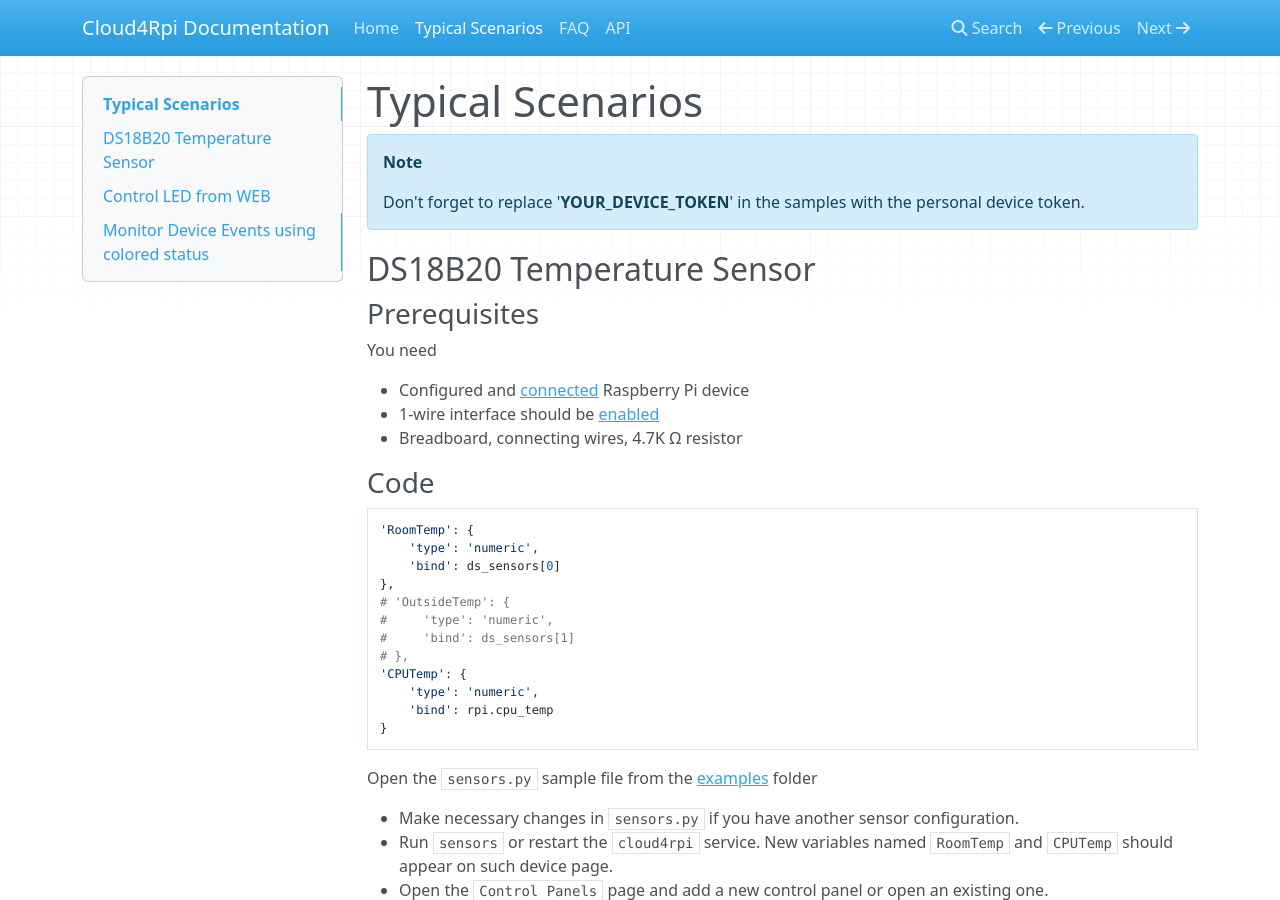
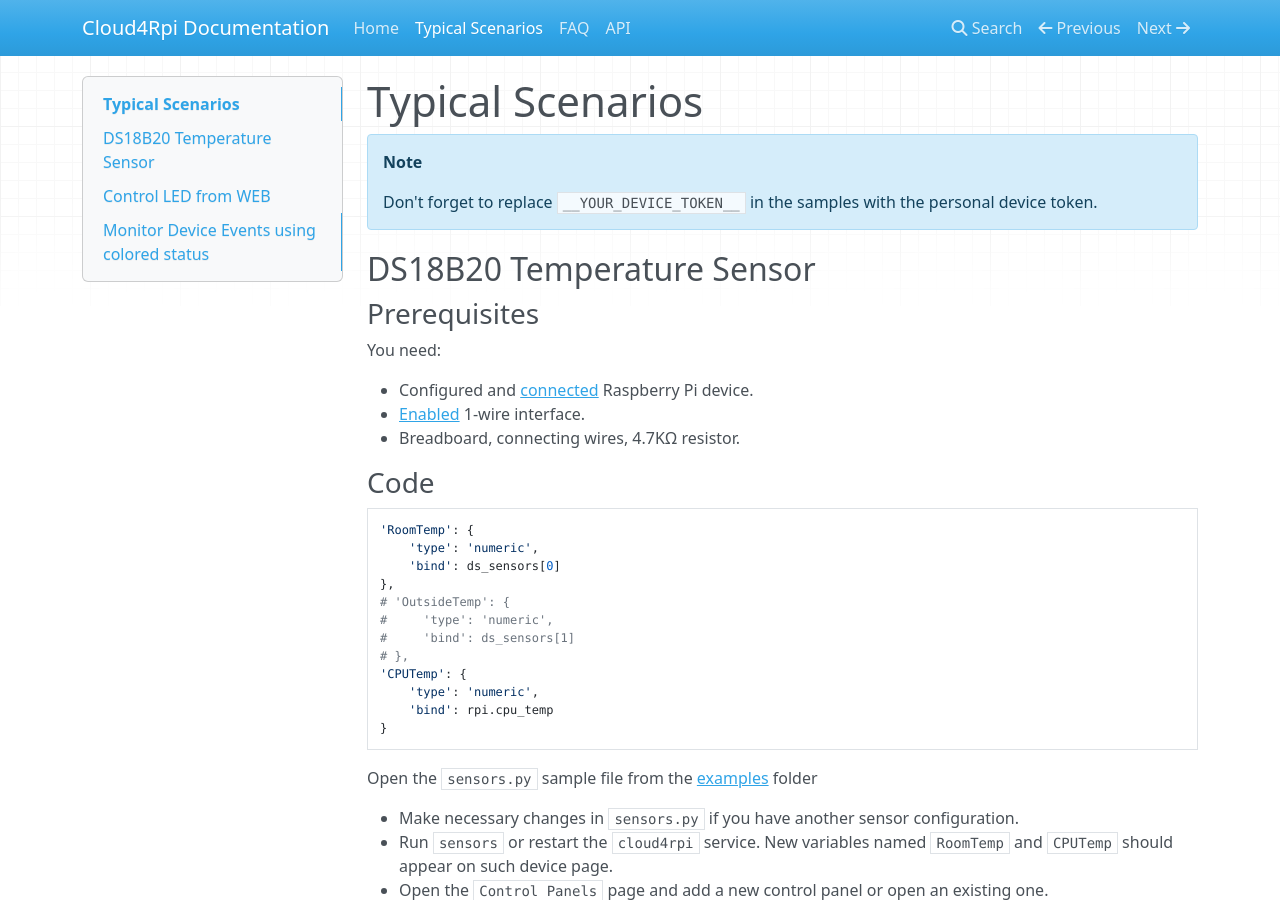
Before and after one commit to cloud4rpi/docs, an MkDocs documentation site: the page built from docs/typical-scenarios.md, in a window 1280 px wide and 900 px high. Built offline with MkDocs 1.6.1, drawn with Linux system fonts in a browser that asks for light colours; nearby versions of some CDN libraries; old or Windows-style settings are respelled for this version of MkDocs.

Commit message:
Typical Scenarios

```diff
--- a/docs/typical-scenarios.md
+++ b/docs/typical-scenarios.md
@@ -2,17 +2,17 @@
 
 !!! Note
 
-    Don't forget to replace '__YOUR_DEVICE_TOKEN__' in the samples with the personal device token.
+    Don't forget to replace `__YOUR_DEVICE_TOKEN__` in the samples with the personal device token.
 
 ## DS18B20 Temperature Sensor
 
 ### Prerequisites
 
-You need
+You need:
 
-- Сonfigured and [connected](#connecting-a-new-device) Raspberry Pi device
-- 1-wire interface should be [enabled](#prerequisites)
-- Breadboard, connecting wires, 4.7K Ω resistor
+- Сonfigured and [connected](/#connecting-a-new-device) Raspberry Pi device.
+- [Enabled](/#prerequisites) 1-wire interface.
+- Breadboard, connecting wires, 4.7KΩ resistor.
 
 ### Code
 
```
